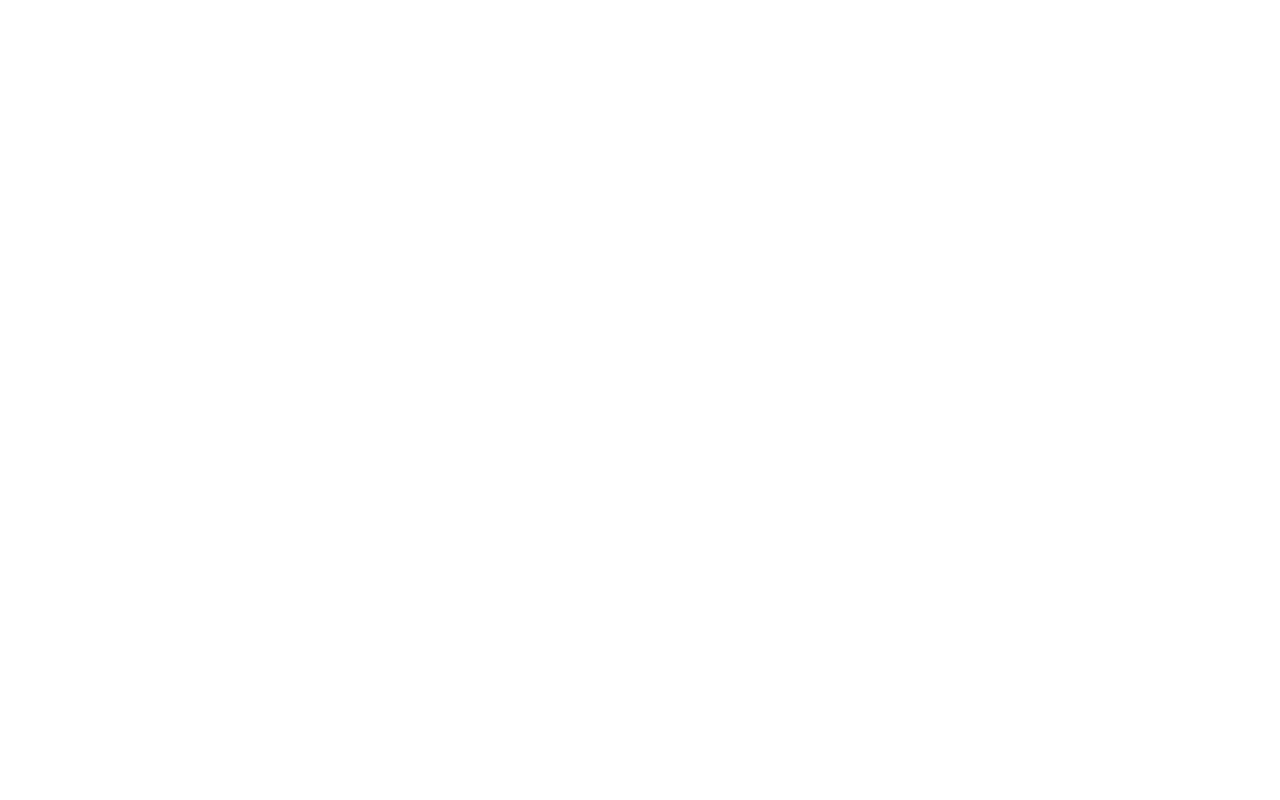
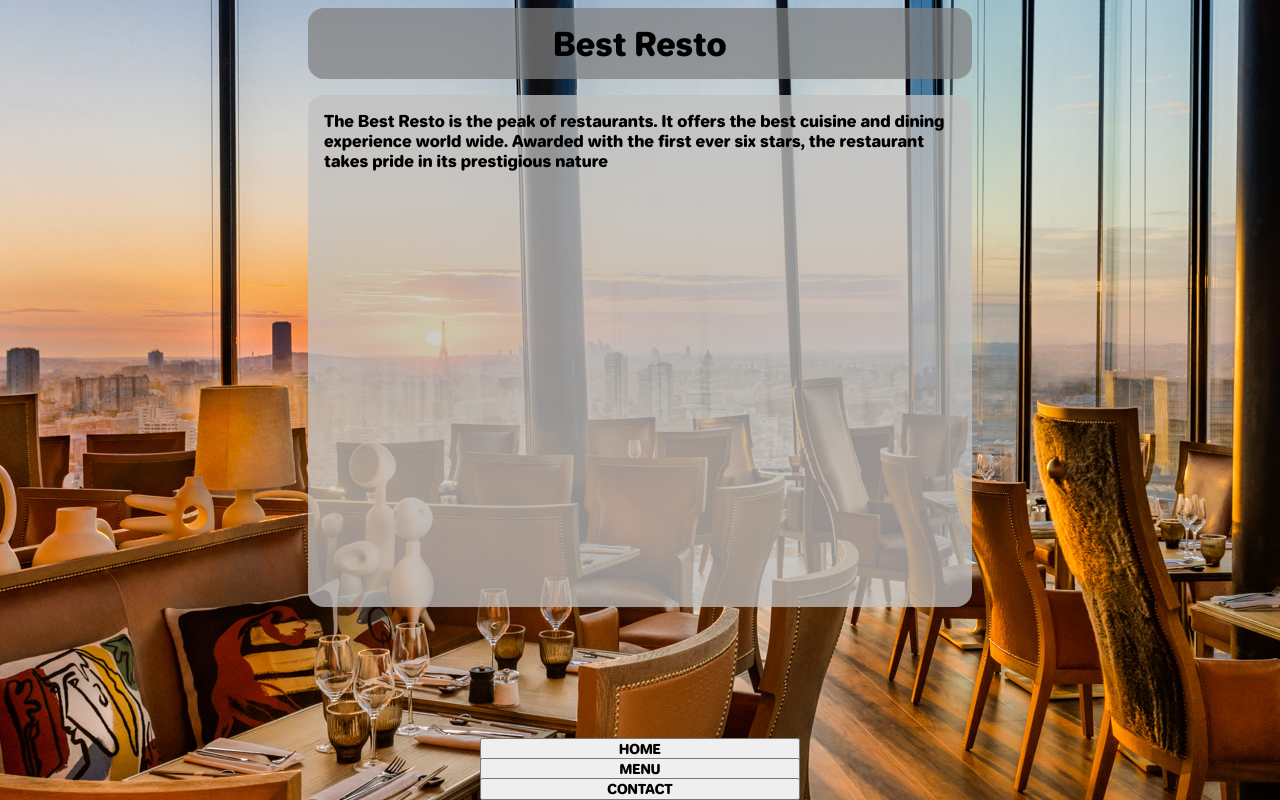
Before and after one commit to Emman-pip/RestaurantPage, a website built with webpack: page dist/index.html in a window 1280 px wide. Built offline with nearby package versions, Linux system fonts and the light colour scheme.

Commit message:
Finish semi draft of the final restaurant page

```diff
--- a/package.json
+++ b/package.json
@@ -19,7 +19,9 @@
   },
   "homepage": "https://github.com/Emman-pip/RestaurantPage#readme",
   "devDependencies": {
+    "css-loader": "^6.7.3",
     "html-webpack-plugin": "^5.5.0",
+    "style-loader": "^3.3.1",
     "webpack": "^5.75.0",
     "webpack-cli": "^5.0.1"
   },
--- /dev/null
+++ b/src/contact.js
@@ -0,0 +1,20 @@
+import options from "./index.js";
+
+export default function contact() {
+    document.body.innerHTML = "";
+    const content = document.createElement('div');
+
+    const name = document.createElement('h1');
+    name.textContent = 'Best Resto';
+    name.classList.add('name');
+    content.appendChild(name);
+
+    const desc = document.createElement('div');
+    desc.textContent = "contact us as 333-333-3333"
+    desc.classList.add('content')
+    content.appendChild(desc)
+
+    document.body.appendChild(content);
+
+    options()
+}
--- /dev/null
+++ b/src/home.js
@@ -0,0 +1,20 @@
+import options from "./index.js";
+
+export default function home() {
+    document.body.innerHTML = "";
+    const content = document.createElement('div');
+
+    const name = document.createElement('h1');
+    name.textContent = 'Best Resto';
+    name.classList.add('name');
+    content.appendChild(name);
+
+    const desc = document.createElement('div');
+    desc.textContent = "The Best Resto is the peak of restaurants. It offers the best cuisine and dining experience world wide. Awarded with the first ever six stars, the restaurant takes pride in its prestigious nature"
+    desc.classList.add('content')
+    content.appendChild(desc)
+
+    document.body.appendChild(content);
+
+    options()
+}
--- a/src/index.js
+++ b/src/index.js
@@ -1,3 +1,32 @@
 import _ from 'lodash';
+import './style.css';
+import home from './home.js';
+import menu from './menu';
+import contact from './contact';
 
-alert('I am fine thank you')
+home()
+
+export default function options(){
+
+    const homebtn = document.createElement('button');
+    homebtn.innerHTML = "HOME";
+    homebtn.onclick = home;
+    document.body.appendChild(homebtn);
+    homebtn.classList.add('fixed')
+
+
+    const menubtn = document.createElement('button');
+    menubtn.innerHTML = "MENU";
+    menubtn.onclick = menu;
+    document.body.appendChild(menubtn);
+    menubtn.classList.add('fixed2')
+
+
+    const cbtn = document.createElement('button');
+    cbtn.innerHTML = "CONTACT";
+    cbtn.onclick = contact;
+    document.body.appendChild(cbtn);
+    cbtn.classList.add('fixed3')
+};
+
+options();
--- /dev/null
+++ b/src/menu.js
@@ -0,0 +1,20 @@
+import options from "./index.js";
+
+export default function menu() {
+    document.body.innerHTML = "";
+    const content = document.createElement('div');
+
+    const name = document.createElement('h1');
+    name.textContent = 'Best Resto';
+    name.classList.add('name');
+    content.appendChild(name);
+
+    const desc = document.createElement('div');
+    desc.textContent = "menu"
+    desc.classList.add('content')
+    content.appendChild(desc)
+
+    document.body.appendChild(content);
+
+    options()
+}
--- /dev/null
+++ b/src/style.css
@@ -0,0 +1,53 @@
+@font-face {
+    font-family: 'myfont';
+    src: url('./Jellee-Bold.ttf');
+}
+
+*{
+    font-family: 'myfont';
+    font-style: normal;
+}
+
+body {
+    display: flex;
+    justify-content: center;
+    background: url('./icon.jpg') center center;
+}
+
+.name {
+    background-color: rgba(128, 128, 128, 0.72);
+    text-align: center;
+    padding: 1rem;
+    width: max(20rem, 50%);
+    border-radius: 1rem;
+    margin:auto
+}
+
+.content {
+    width:max(20rem, 50%);
+    height: 30rem;
+    padding:1rem;
+    background-color: rgba(192, 192, 192, 0.755);
+    overflow: auto;
+    border-radius: 1rem;
+    margin:auto;
+    margin-top:1rem;
+}
+
+.fixed3 {
+    position:fixed;
+    bottom:0;
+    width: 20rem;
+}
+
+.fixed2 {
+    position:fixed;
+    bottom:20px;
+    width: 20rem;
+}
+
+.fixed {
+    position:fixed;
+    bottom:40px;
+    width: 20rem;
+}
--- a/webpack.config.js
+++ b/webpack.config.js
@@ -1,20 +1,26 @@
 const path = require('path');
-const html = require('html-webpack-plugin')
+const HtmlWebpackPlugin = require('html-webpack-plugin')
+
 module.exports = {
-    entry: '/src/index.js',
+    entry: {
+      index: './src/index.js',
+      print: './src/home.js',
+      contact: './src/contact.js',
+      menu: './src/menu.js'
+    },
     output: {
-        filename: 'main.js',
-        path: path.resolve(__dirname, 'dist')
+        filename: '[name].main.js',
+        path: path.resolve(__dirname, 'dist'),
+        clean: true
     },
     plugins: [
-        new html ({title: 'Trial'})
+        new HtmlWebpackPlugin ({title: 'Restaurant'})
     ],
     module: {
         rules: [
-          {
-            test: /\.css$/i,
-            use: ["style-loader", "css-loader"],
-          },
+          {test: /\.css$/i, use: ["style-loader", "css-loader"]},
+          {test:/\.ttf$/i,type:'asset/resource'},
+          {test:/\.jpg$/i,type:'asset/resource'}
         ],
       },
 }
```
Also changed, not shown: dist/3eaa6f9d25efd4ef36ef.jpg (added), dist/contact.main.js (added), dist/contact.main.js.LICENSE.txt (renamed from dist/main.js.LICENSE.txt), dist/f45509b22415af8e189a.ttf (added), dist/index.html, dist/index.main.js (added), dist/index.main.js.LICENSE.txt (added), dist/main.js (deleted), dist/menu.main.js (added), dist/menu.main.js.LICENSE.txt (added), dist/print.main.js (added), dist/print.main.js.LICENSE.txt (added), src/Jellee-Bold.ttf (added), src/icon.jpg (added), 1 other file.
